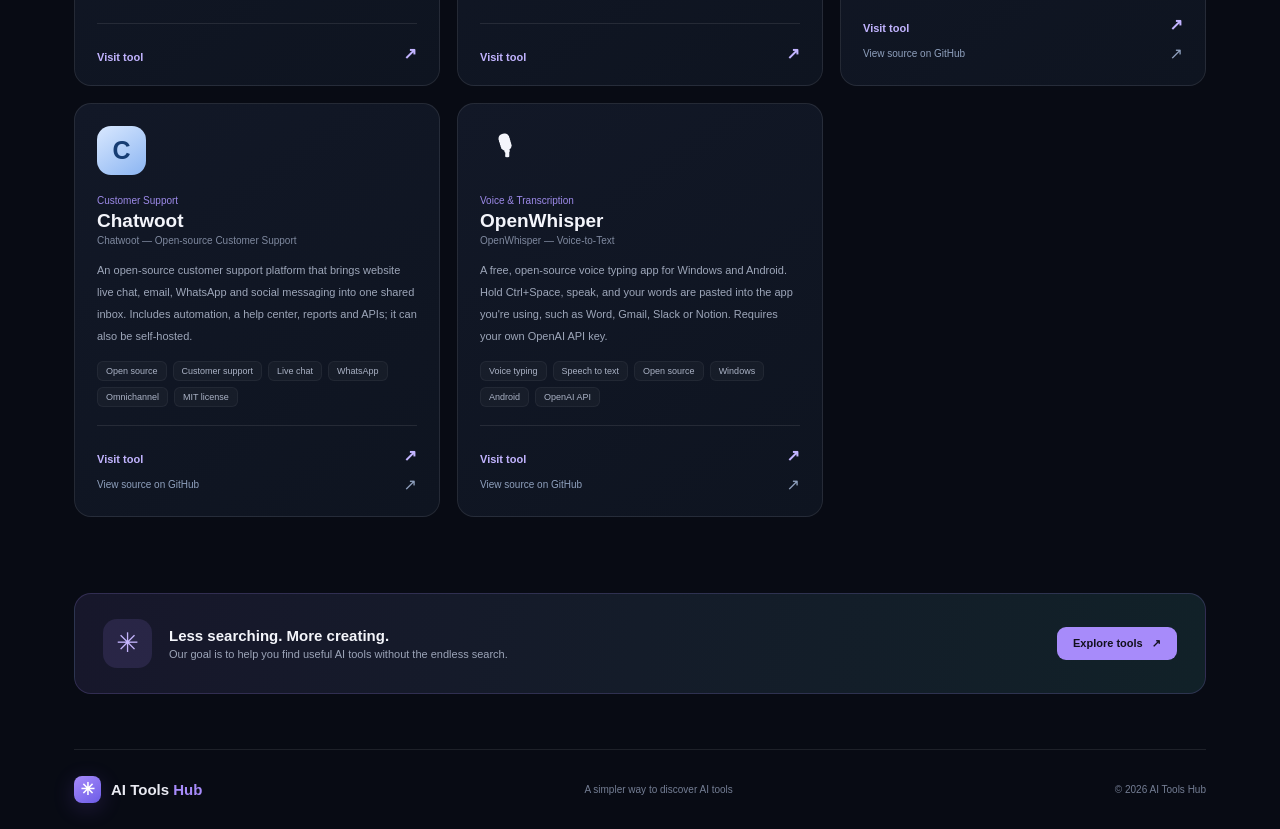
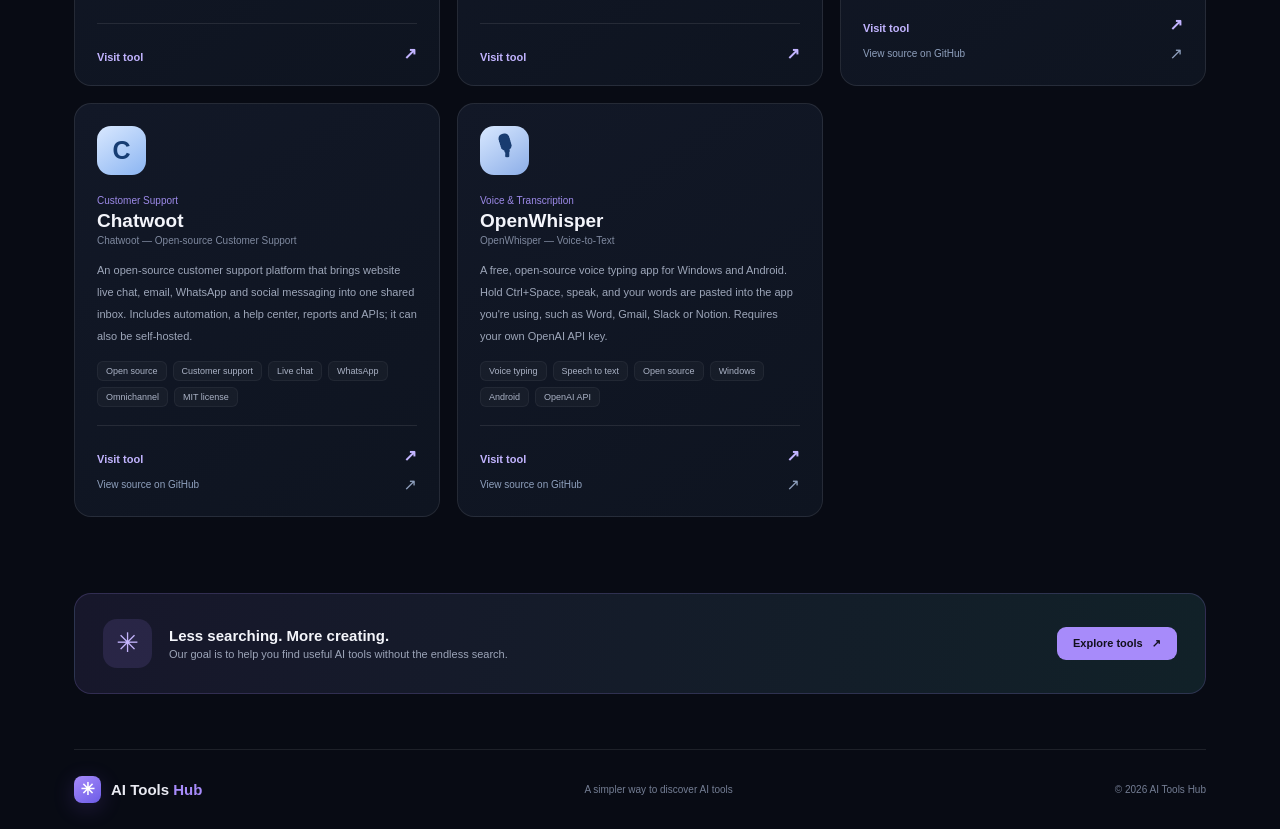
Before and after one commit to dsaad12344321-svg/newaitoolsforyou, a Next.js app: page / in a window 1280 px wide. Shown: the part 1180-2009 px from the top of the page. Built offline with nearby package versions, Linux system fonts and the light colour scheme.

Commit message:
Style OpenWhisper tool card

```diff
--- a/app/globals.css
+++ b/app/globals.css
@@ -121,3 +121,6 @@ html[lang="en"] .footer-brand{direction:ltr}
 
 
 .tool-logo.chatwoot{background:linear-gradient(145deg,#d9e8ff,#8bb5f2);color:#173d73}
+
+
+.tool-logo.openwhisper{background:linear-gradient(145deg,#d8e8ff,#8caee8);color:#193c70}
```
